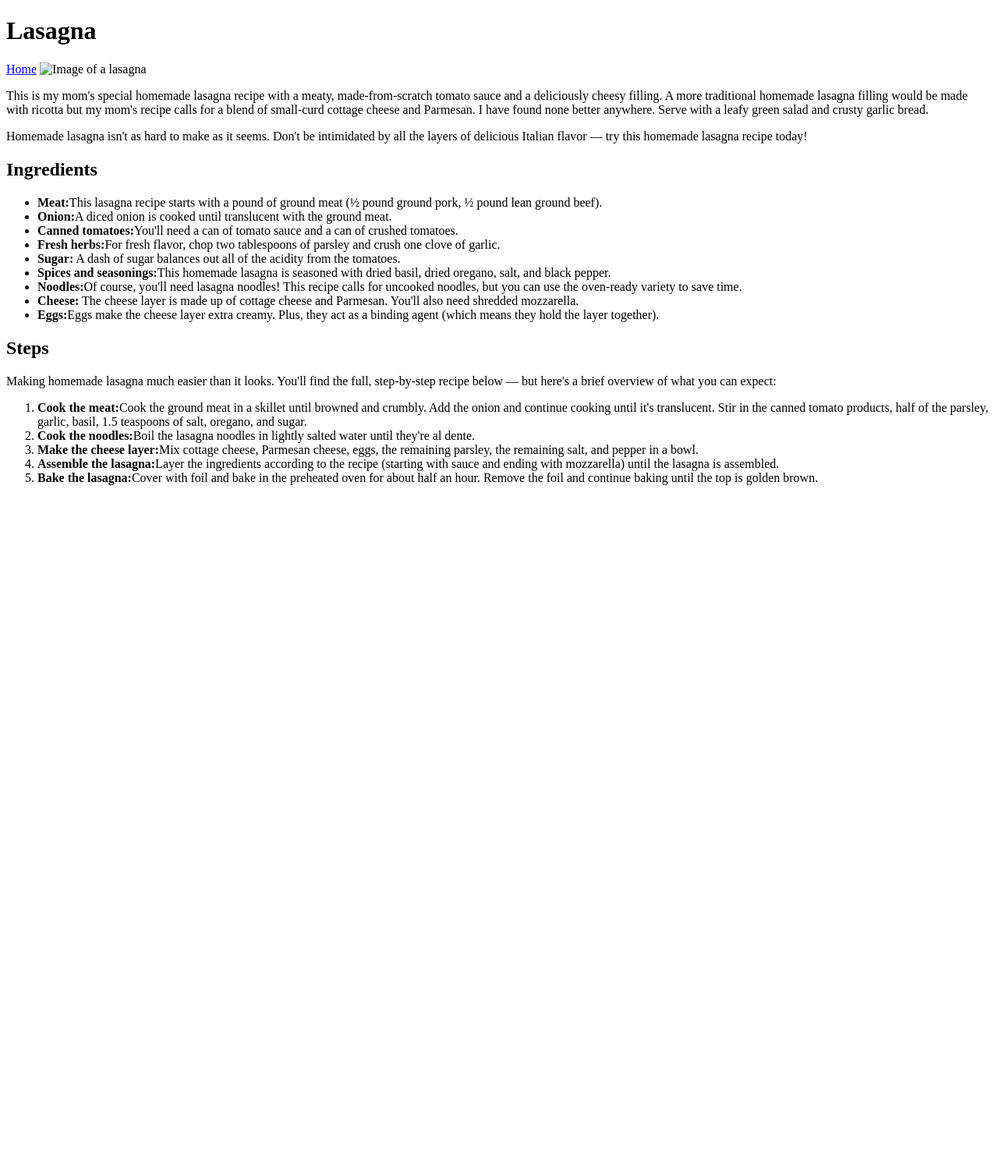
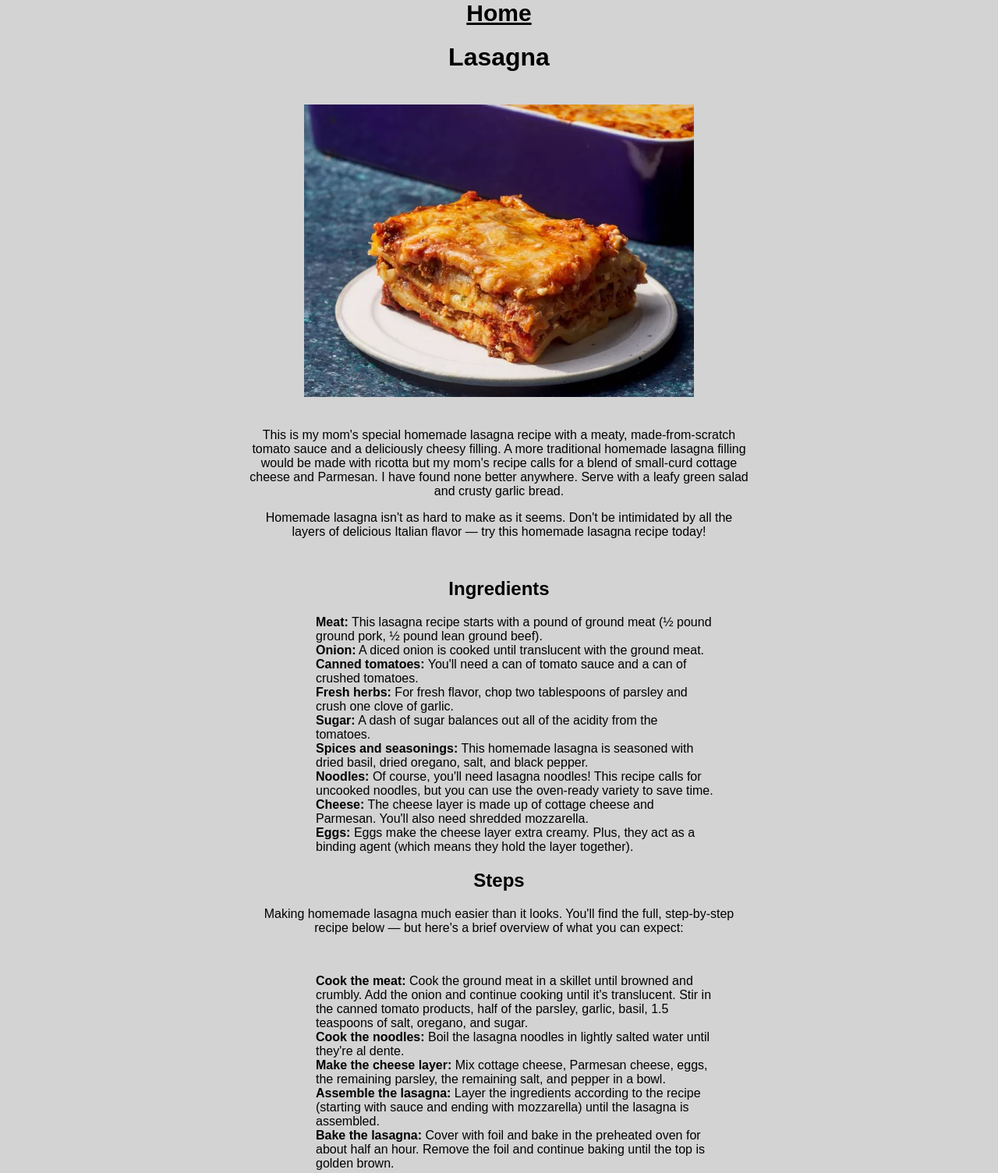
Before and after one commit to Tadi263/odin-recipes, a plain HTML site: page recipes/lasagna.html in a window 1280 px wide. Shown: the whole page at 78% size. Before the commit the page ends 800 px from the top, so only its background shows below. Drawn offline with Linux system fonts and the light colour scheme.

Commit message:
added minimal css styling

```diff
--- a/recipes/lasagna.html
+++ b/recipes/lasagna.html
@@ -3,39 +3,47 @@
 <head>
     <meta charset="UTF-8">
     <meta name="viewport" content="width=device-width, initial-scale=1.0">
+    <link rel="stylesheet" href="../style.css">
     <title>Lasagna Recipe</title>
 </head>
 <body>
+    <a href="../index.html" > Home</a>
     <h1>Lasagna</h1>
-    <a href="../index.html" > Home</a>
-    <img src="../images/lasagna.jpg" alt="Image of a lasagna"
-    width="50%" height="50%">
+    <img src="../images/lasagna.jpg" alt="Image of a lasagna">
+    <div class="desc">
     <p> This is my mom's special homemade lasagna recipe with a meaty, made-from-scratch tomato sauce and a
         deliciously cheesy filling. A more traditional homemade lasagna filling would be made with ricotta
         but my mom's recipe calls for a blend of small-curd cottage cheese and Parmesan. I have found none
         better anywhere. Serve with a leafy green salad and crusty garlic bread.</p>
     <p> Homemade lasagna isn't as hard to make as it seems. Don't be intimidated by all the layers of delicious Italian flavor
         — try this homemade lasagna recipe today!</p>
+    </div>
     <h2>Ingredients</h2>
+    <div class="list ingredients">
     <ul>
-        <li> <strong>Meat:</strong>This lasagna recipe starts with a pound of ground meat (½ pound ground pork, ½ pound lean ground beef).</li>
-        <li> <strong>Onion:</strong>A diced onion is cooked until translucent with the ground meat.</li>
-        <li> <strong>Canned tomatoes:</strong>You'll need a can of tomato sauce and a can of crushed tomatoes.</li>
-        <li> <strong>Fresh herbs:</strong>For fresh flavor, chop two tablespoons of parsley and crush one clove of garlic.</li>
+        <li> <strong>Meat:</strong> This lasagna recipe starts with a pound of ground meat (½ pound ground pork, ½ pound lean ground beef).</li>
+        <li> <strong>Onion:</strong> A diced onion is cooked until translucent with the ground meat.</li>
+        <li> <strong>Canned tomatoes:</strong> You'll need a can of tomato sauce and a can of crushed tomatoes.</li>
+        <li> <strong>Fresh herbs:</strong> For fresh flavor, chop two tablespoons of parsley and crush one clove of garlic.</li>
         <li> <strong>Sugar:</strong> A dash of sugar balances out all of the acidity from the tomatoes.</li>
-        <li> <strong>Spices and seasonings:</strong>This homemade lasagna is seasoned with dried basil, dried oregano, salt, and black pepper.</li>
-        <li> <strong>Noodles:</strong>Of course, you'll need lasagna noodles! This recipe calls for uncooked noodles, but you can use the oven-ready variety to save time.</li>
+        <li> <strong>Spices and seasonings:</strong> This homemade lasagna is seasoned with dried basil, dried oregano, salt, and black pepper.</li>
+        <li> <strong>Noodles:</strong> Of course, you'll need lasagna noodles! This recipe calls for uncooked noodles, but you can use the oven-ready variety to save time.</li>
         <li> <strong>Cheese:</strong> The cheese layer is made up of cottage cheese and Parmesan. You'll also need shredded mozzarella.</li>
-        <li> <strong>Eggs:</strong>Eggs make the cheese layer extra creamy. Plus, they act as a binding agent (which means they hold the layer together).</li>
+        <li> <strong>Eggs:</strong> Eggs make the cheese layer extra creamy. Plus, they act as a binding agent (which means they hold the layer together).</li>
     </ul>
+</div>
     <h2>Steps</h2>
+    <div class="desc">
     <p>Making homemade lasagna much easier than it looks. You'll find the full, step-by-step recipe below — but here's a brief overview of what you can expect:</p>
+</div>
+    <div class="list steps">
     <ol>
-        <li><strong>Cook the meat:</strong>Cook the ground meat in a skillet until browned and crumbly. Add the onion and continue cooking until it's translucent. Stir in the canned tomato products, half of the parsley, garlic, basil, 1.5 teaspoons of salt, oregano, and sugar.</li>
-        <li><strong>Cook the noodles:</strong>Boil the lasagna noodles in lightly salted water until they're al dente.</li>
-        <li><strong>Make the cheese layer:</strong>Mix cottage cheese, Parmesan cheese, eggs, the remaining parsley, the remaining salt, and pepper in a bowl.</li>
-        <li><strong>Assemble the lasagna:</strong>Layer the ingredients according to the recipe (starting with sauce and ending with mozzarella) until the lasagna is assembled.</li>
-        <li><strong>Bake the lasagna:</strong>Cover with foil and bake in the preheated oven for about half an hour. Remove the foil and continue baking until the top is golden brown.</li>
+        <li><strong>Cook the meat:</strong> Cook the ground meat in a skillet until browned and crumbly. Add the onion and continue cooking until it's translucent. Stir in the canned tomato products, half of the parsley, garlic, basil, 1.5 teaspoons of salt, oregano, and sugar.</li>
+        <li><strong>Cook the noodles:</strong> Boil the lasagna noodles in lightly salted water until they're al dente.</li>
+        <li><strong>Make the cheese layer:</strong> Mix cottage cheese, Parmesan cheese, eggs, the remaining parsley, the remaining salt, and pepper in a bowl.</li>
+        <li><strong>Assemble the lasagna:</strong> Layer the ingredients according to the recipe (starting with sauce and ending with mozzarella) until the lasagna is assembled.</li>
+        <li><strong>Bake the lasagna:</strong> Cover with foil and bake in the preheated oven for about half an hour. Remove the foil and continue baking until the top is golden brown.</li>
     </ol>
+</div>
 </body>
 </html>
--- /dev/null
+++ b/style.css
@@ -0,0 +1,35 @@
+body{
+    font-family: Arial, Helvetica, sans-serif;
+    margin: 0%;
+    text-align: center;
+    background-color: lightgray;
+}
+
+.list{
+
+    max-width: 550px;
+  margin: 0 auto 20px auto;
+  text-align: left;
+}
+
+.desc{
+    margin: 0 auto 50px auto;
+    max-width: 50%;
+}
+
+img {
+    width: 500px;
+    height: auto;
+    padding: 20px;
+    object-fit: contain;
+  }
+
+  li{
+    list-style-type: none;
+  }
+
+  a{
+    font-size: 30px;
+    font-weight: bold;
+    color: black;
+  }
```
Also changed, not shown: index.html (+2 -1 lines), recipes/pizza.html (+8 -1 lines), recipes/tiramisu.html (+21 -12 lines), images/lasagna.jpg (added), images/pizza.jpg (added), images/tiramisu.jpg (added).
